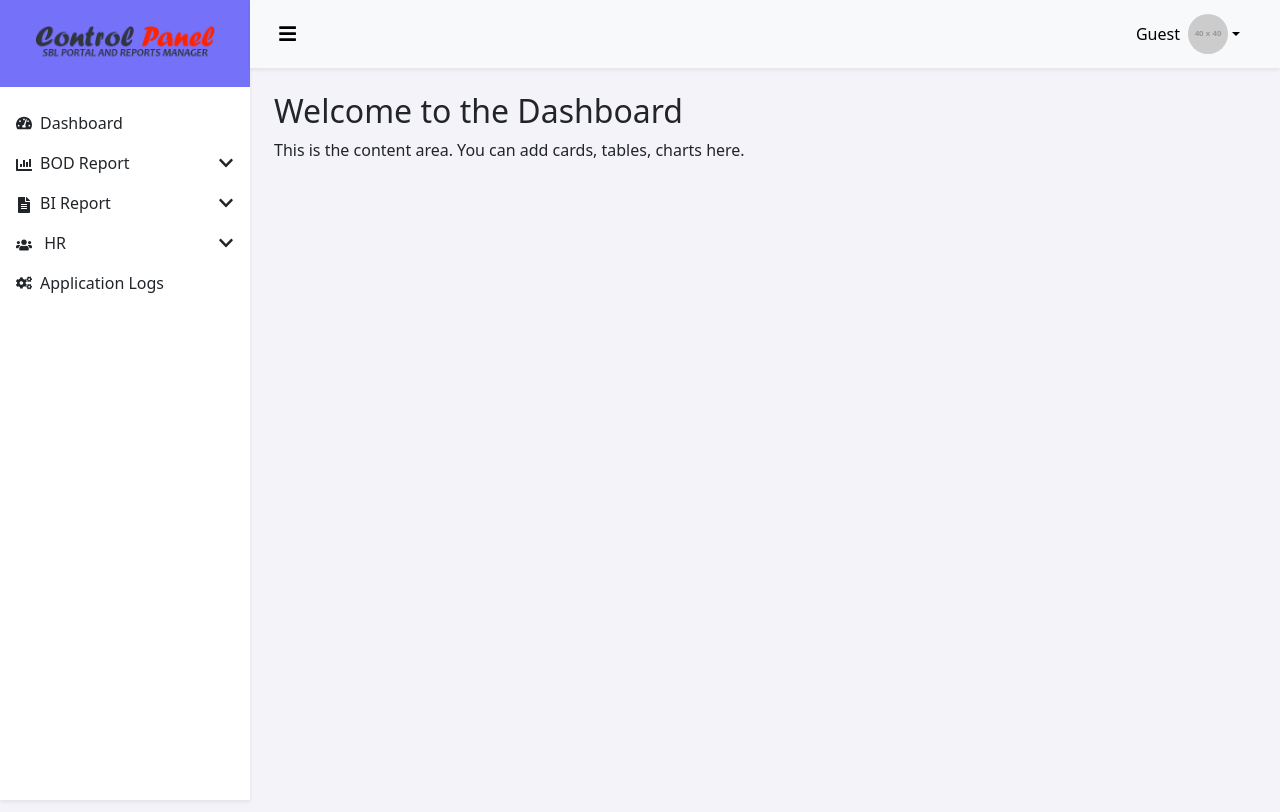
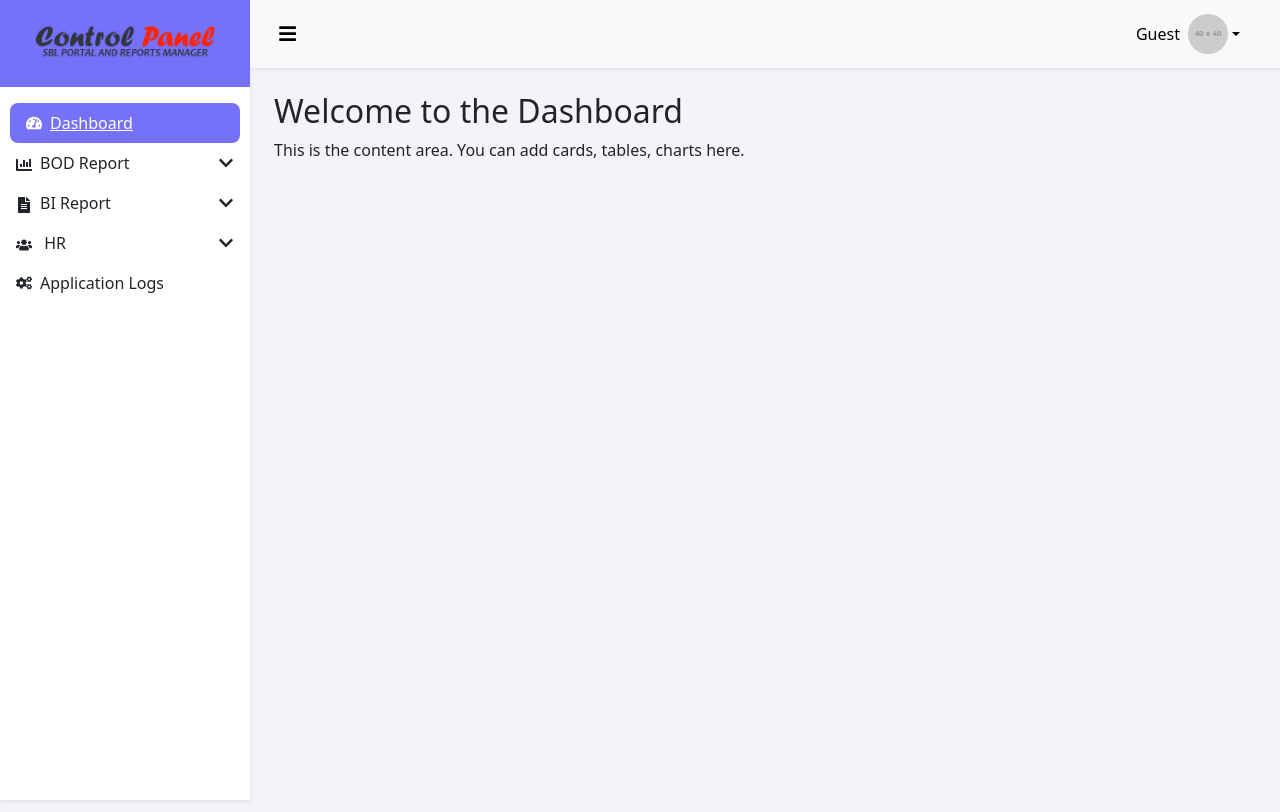
Before and after one commit to moiz1994/control-panel, a React (Create React App) app: page / in a window 1280 px wide. Built offline with nearby package versions, Linux system fonts and the light colour scheme; sample sign-in values are in the browser's storage.

Commit message:
Active Link Done

```diff
--- a/src/components/Sidebar.jsx
+++ b/src/components/Sidebar.jsx
@@ -1,5 +1,5 @@
 import { useState } from "react";
-import { Nav, Tooltip } from "react-bootstrap";
+import { Nav } from "react-bootstrap";
 import {
   FaTachometerAlt,
   FaChartBar,
@@ -8,8 +8,9 @@ import {
   FaFileAlt,
   FaChevronDown,
   FaChevronUp,
-  FaBars,
 } from "react-icons/fa";
+// import { NavLink } from "react-router-dom";
+import SidebarLink from "./SidebarLink";
 
 const Sidebar = ({ isCollapsed }) => {
   // state to track open/closed menus
@@ -57,13 +58,12 @@ const Sidebar = ({ isCollapsed }) => {
       {/* Navigation */}
       <Nav className="flex-column mt-3">
         {/* Dashboard */}
-        <Nav.Link
-          href="#"
-          className="text-dark d-flex align-items-center px-3 py-2"
-        >
-          <FaTachometerAlt className="me-2" />
-          {!isCollapsed && "Dashboard"}
-        </Nav.Link>
+        <SidebarLink
+          to="/"
+          icon={FaTachometerAlt}
+          label="Dashboard"
+          isCollapsed={isCollapsed}
+        />
 
         {/* BOD Report */}
         <div
--- /dev/null
+++ b/src/components/SidebarLink.jsx
@@ -0,0 +1,21 @@
+import { NavLink } from "react-router-dom";
+// import { FaTachometerAlt } from "react-icons/fa";
+
+const SidebarLink = ({ to, icon: Icon, label, isCollapsed, isSubMenu }) => {
+  return (
+    <NavLink
+      to={to}
+      className={
+        ({ isActive }) =>
+          `d-flex align-items-center px-3 py-2 ${
+            isActive ? "active-link-class" : "text-dark"
+          } ${isSubMenu ? "ps-5" : ""}` // Extra padding for submenu
+      }
+    >
+      {Icon && <Icon className="me-2" />}
+      {!isCollapsed && label}
+    </NavLink>
+  );
+};
+
+export default SidebarLink;
--- a/src/css/style.css
+++ b/src/css/style.css
@@ -75,3 +75,10 @@
 .submenu .nav-link:hover {
   background-color: #e0e0f5;
 }
+
+.active-link-class {
+  background-color: #7571f9;
+  color: white !important;
+  border-radius: 8px;
+  margin: 0 10px;
+}
```
Also changed, not shown: src/components/SidebarMenu.jsx (added, +32 -0 lines).
